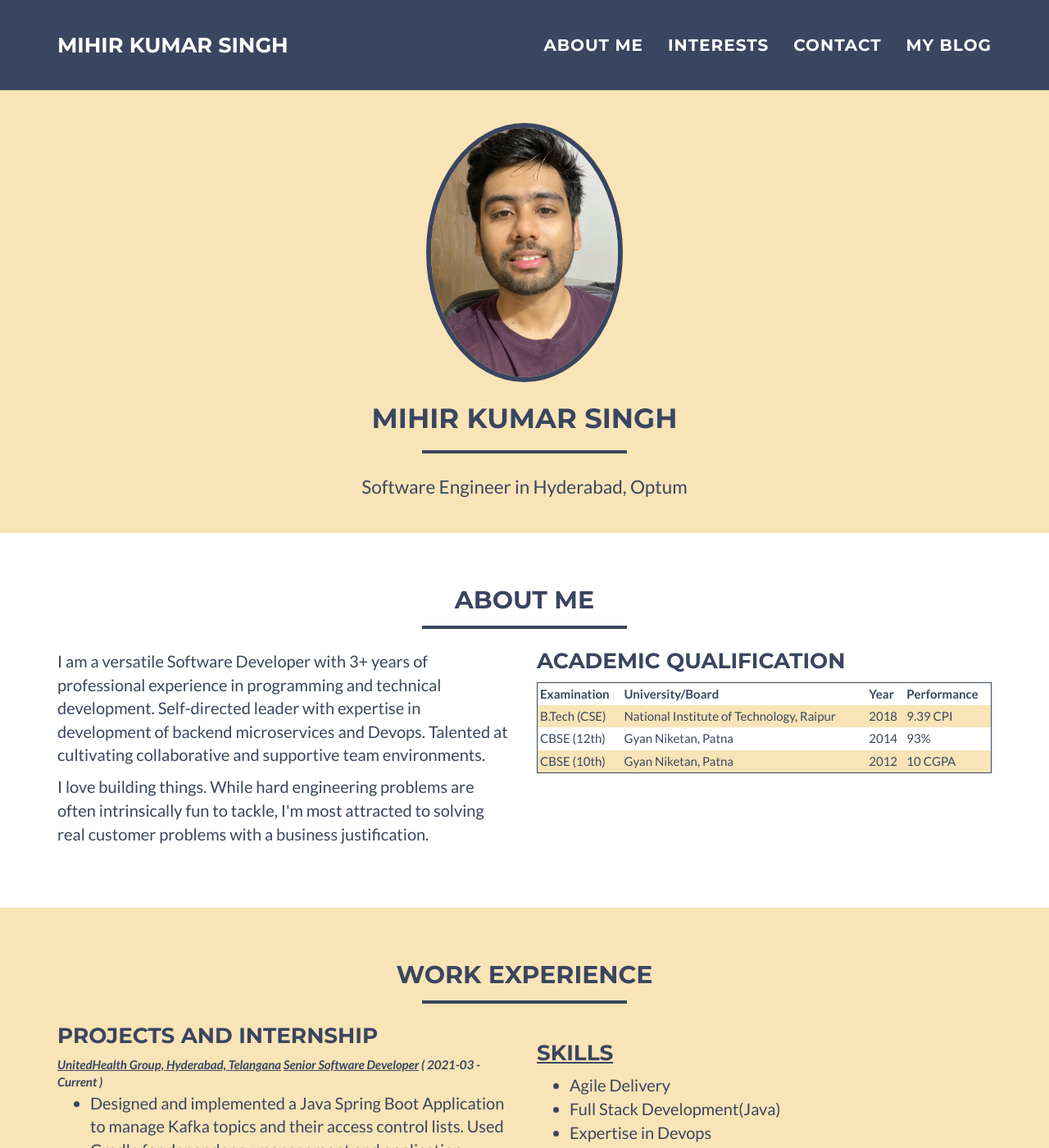
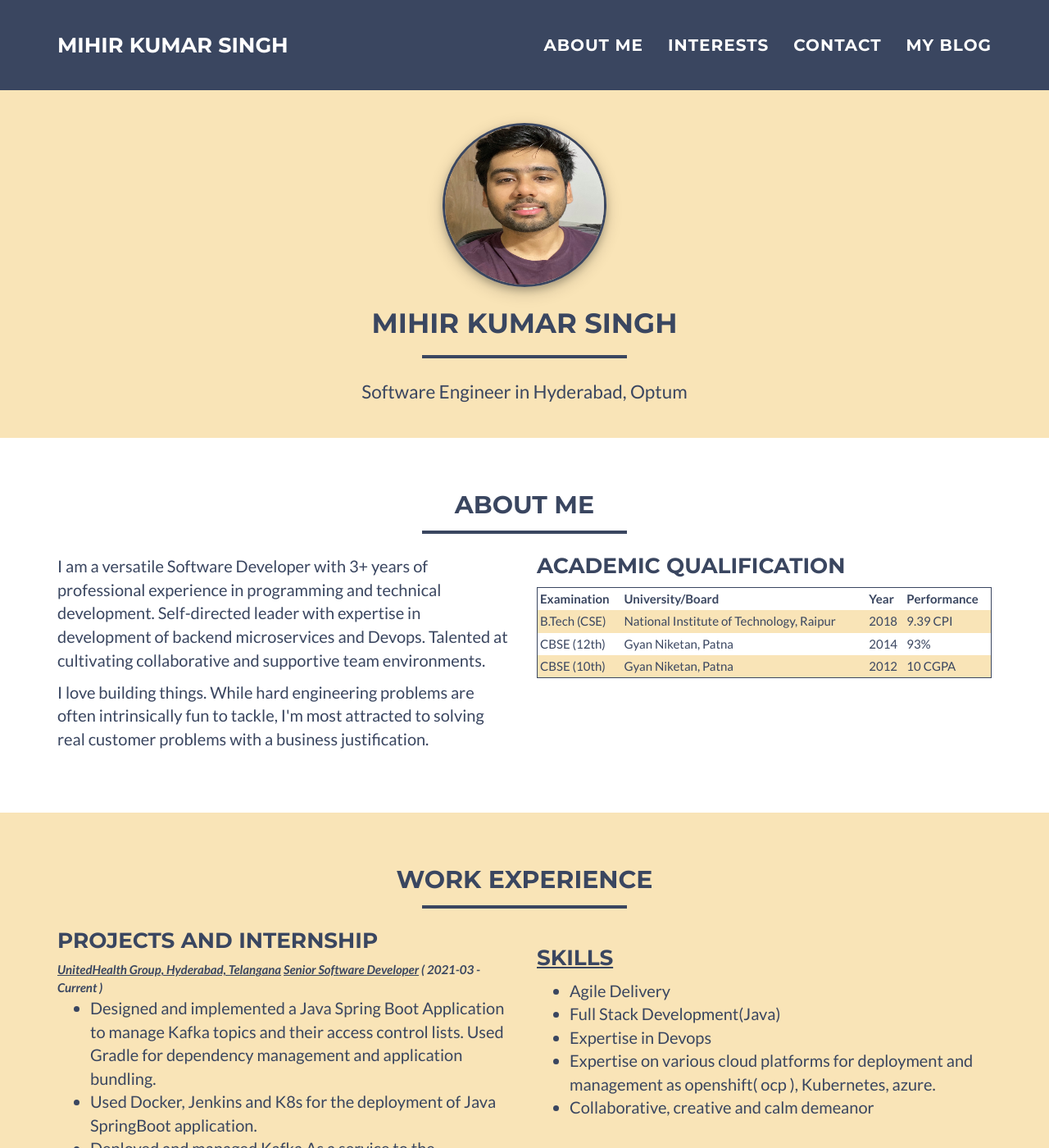
Before and after one commit to Mihirkumarsingh/portfolio, a Jekyll site: the page built from index.html, in a window 1280 px wide and 1400 px high. Shown: the whole window at 82% size. Built offline with Jekyll 4.4.1, drawn with Linux system fonts in a browser that asks for light colours.

Commit message:
resizing image

```diff
--- a/_includes/css/main.css
+++ b/_includes/css/main.css
@@ -465,7 +465,10 @@ footer .footer-below {
 header img.profile-img {
     max-width: 240px;
     border-radius: 50%;
-    border: 0.4em solid rgba(58, 70, 96, 1);
+    border: 0.2em solid rgba(58, 70, 96, 1);
+    width: 200px;
+    height: 200px;
+    box-shadow: 0 4px 8px 0 rgba(0, 0, 0, 0.2), 0 6px 20px 0 rgba(0, 0, 0, 0.19);
 }
 
 header .intro-text .name {
```
